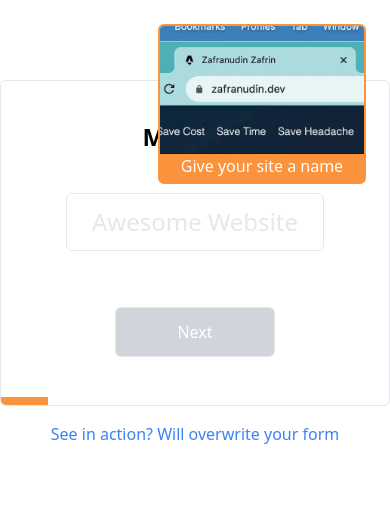
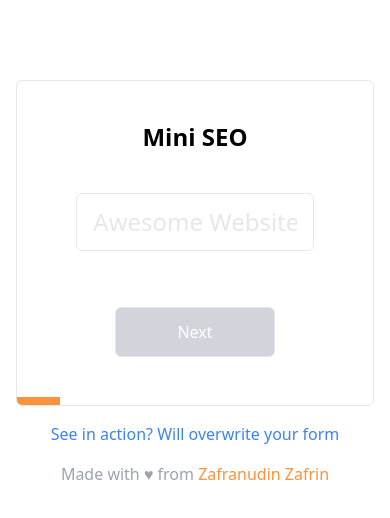
Before and after one commit to Xavier-IV/mini-seo, an Angular app: page / in a window 390 px wide. Shown: the top 518 px of the page. Built offline with nearby package versions, Linux system fonts and the light colour scheme.

Commit message:
feat: Mobile layout

```diff
--- a/src/app/app.component.html
+++ b/src/app/app.component.html
@@ -1,4 +1,4 @@
-<div class="fixed top-0 right-0 m-6" *ngIf="tutoDescription">
+<div class="fixed top-0 right-0 m-6 hidden md:block" *ngIf="tutoDescription">
   <div class="border-2 border-orange-400 rounded-md h-40 w-52 flex flex-col items-center overflow-hidden bg-orange-400 ">
     <div class="w-full h-fit bg-white overflow-hidden">
       <img width="100%" height="100%" [src]="assetGif"/>
@@ -9,7 +9,7 @@
   </div>
 </div>
 
-<div class="flex flex-col items-center justify-start w-screen overflow-y-scroll">
+<div class="flex flex-col items-center justify-start w-screen overflow-y-scroll px-4">
   <div class="max-w-xl h-fit border rounded-md w-full flex flex-col mt-20 overflow-hidden">
     <div class="title flex w-full items-center justify-center py-10">
       <h1 class="text-2xl font-semibold">Mini SEO</h1>
@@ -85,6 +85,9 @@
 
     }"/>
 
+  <div class="flex flex-col grow">
+    <p class="text-gray-400">Made with ♥ from <a href="https://zafranudin.dev/" target="_blank" class="text-orange-400">Zafranudin Zafrin</a></p>
+  </div>
 </div>
 
 <router-outlet></router-outlet>
```
